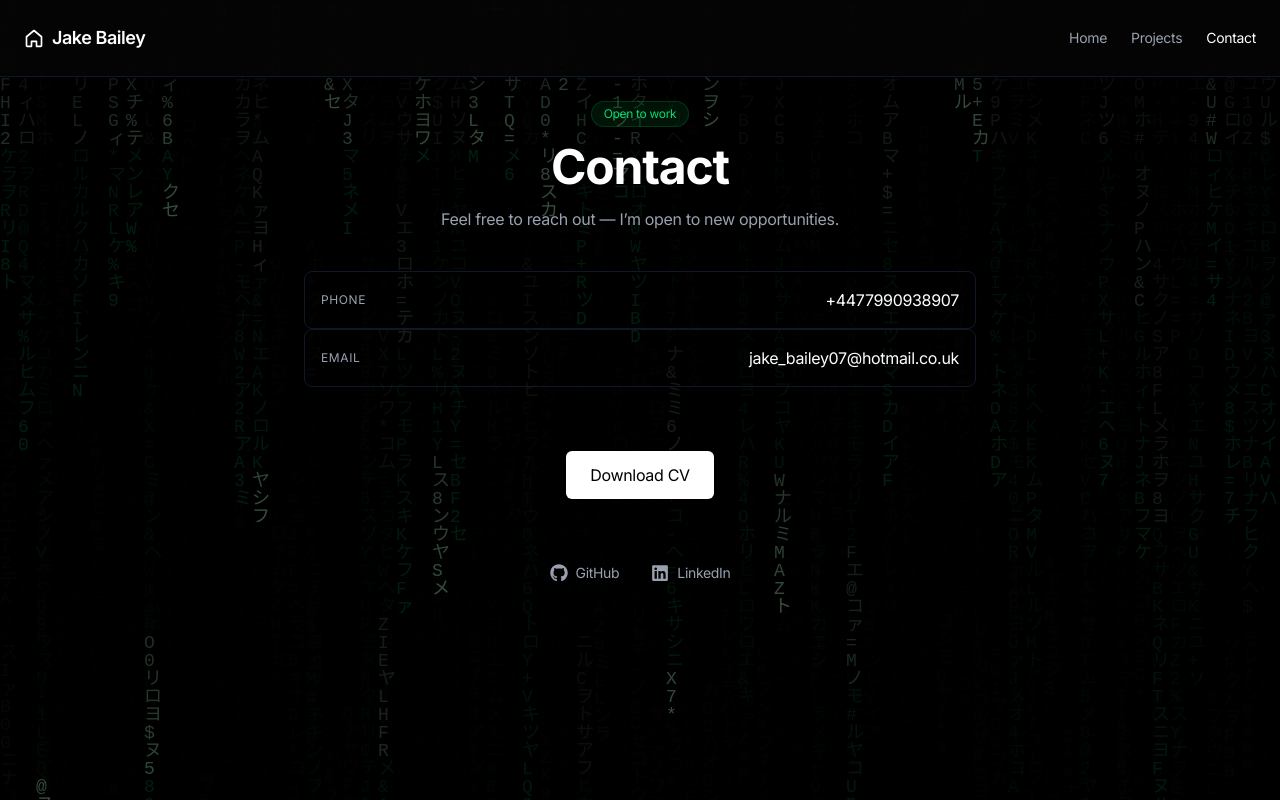
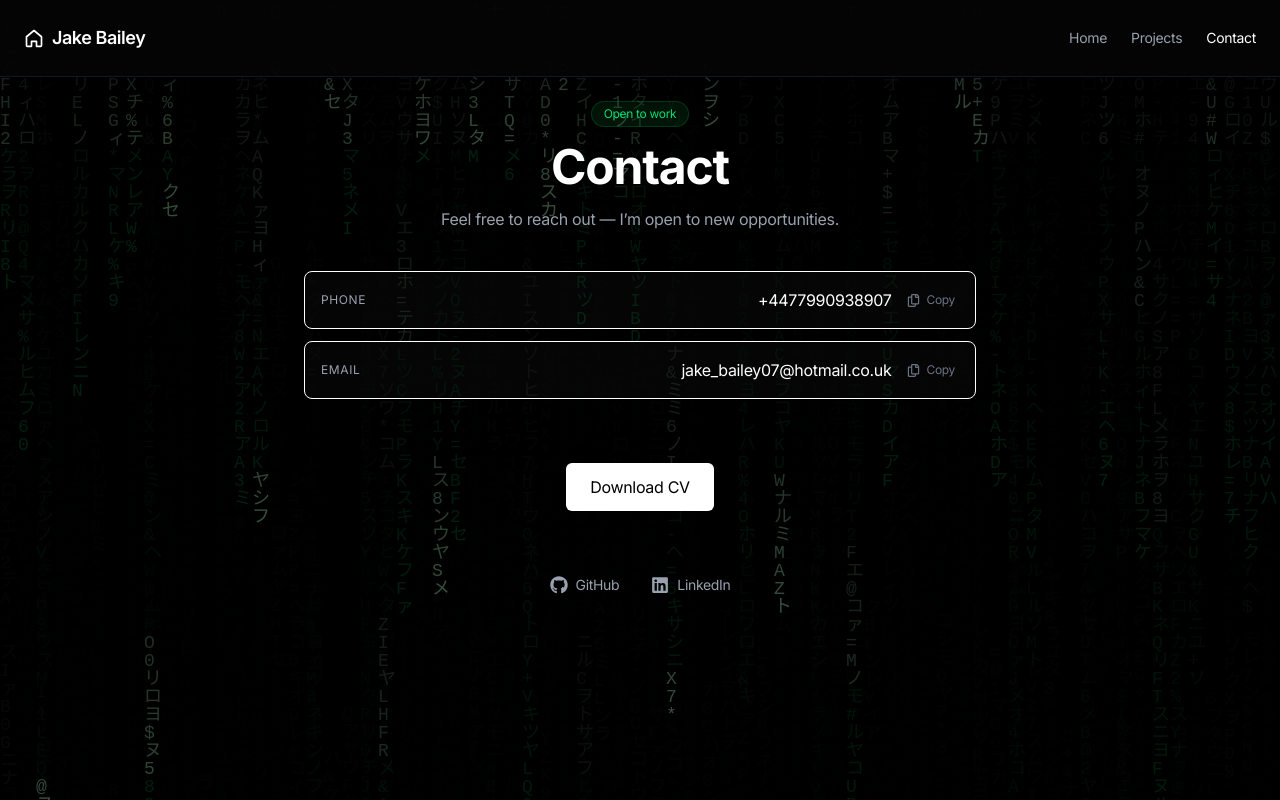
Before and after one commit to Bailsby/portfolio-site, a React (Vite) app: page /contact in a window 1280 px wide. Built offline with nearby package versions, Linux system fonts and the light colour scheme.

Commit message:
fix: make contact card copy keyboard accessible with feedback

```diff
--- a/src/components/ContactCard.tsx
+++ b/src/components/ContactCard.tsx
@@ -1,3 +1,6 @@
+import { useEffect, useState } from 'react'
+import { FaRegCopy, FaCheck } from 'react-icons/fa'
+
 import { copyToClipboard } from '../utils/copyToClipboard'
 
 type ContactItem = {
@@ -8,26 +11,56 @@ type ContactItem = {
 }
 
 export default function ContactCard({ item }: { item: ContactItem }) {
-  const content = (
-    <div
-      onClick={() => item.copyable && copyToClipboard(item.value)}
-      className="flex justify-between items-center p-4 border border-gray-900 rounded-lg hover:border-gray-500 hover:shadow-[0_0_20px_rgba(255,255,255,0.05)] transition-all duration-300 cursor-pointer"
-    >
-      <span className="text-gray-400 text-xs uppercase tracking-wider">
+  const [copied, setCopied] = useState(false)
+
+  // Reset the "Copied" state a couple of seconds after a successful copy.
+  useEffect(() => {
+    if (!copied) return
+
+    const timeout = setTimeout(() => setCopied(false), 2000)
+    return () => clearTimeout(timeout)
+  }, [copied])
+
+  async function handleCopy() {
+    const ok = await copyToClipboard(item.value)
+    if (ok) setCopied(true)
+  }
+
+  return (
+    <div className="flex items-center justify-between gap-4 rounded-lg border border-line bg-white/[0.02] p-4 transition-colors duration-300 hover:border-accent/40 hover:bg-white/[0.04]">
+      <span className="text-xs uppercase tracking-wider text-gray-400">
         {item.label}
       </span>
 
-      <span className="text-white">{item.value}</span>
+      <div className="flex items-center gap-3">
+        {item.href ? (
+          <a
+            href={item.href}
+            className="rounded-sm text-white transition-colors hover:text-accent focus-visible:outline-none focus-visible:ring-1 focus-visible:ring-accent focus-visible:ring-offset-2 focus-visible:ring-offset-black"
+          >
+            {item.value}
+          </a>
+        ) : (
+          <span className="text-white">{item.value}</span>
+        )}
+
+        {item.copyable && (
+          <button
+            type="button"
+            onClick={handleCopy}
+            aria-label={`Copy ${item.label.toLowerCase()}`}
+            className="flex items-center gap-1.5 rounded-sm p-1 text-xs text-gray-500 transition-colors hover:text-accent focus-visible:outline-none focus-visible:ring-1 focus-visible:ring-accent focus-visible:ring-offset-2 focus-visible:ring-offset-black"
+          >
+            {copied ? <FaCheck size={13} /> : <FaRegCopy size={13} />}
+            <span aria-hidden="true">{copied ? 'Copied' : 'Copy'}</span>
+          </button>
+        )}
+      </div>
+
+      {/* Announced to screen readers without changing the visual layout. */}
+      <span role="status" aria-live="polite" className="sr-only">
+        {copied ? `${item.label} copied to clipboard` : ''}
+      </span>
     </div>
   )
-
-  if (item.href) {
-    return (
-      <a href={item.href} target="_blank">
-        {content}
-      </a>
-    )
-  }
-
-  return content
 }
--- a/src/utils/copyToClipboard.ts
+++ b/src/utils/copyToClipboard.ts
@@ -1,3 +1,9 @@
-export function copyToClipboard(text: string) {
-  navigator.clipboard.writeText(text)
+export async function copyToClipboard(text: string): Promise<boolean> {
+  try {
+    await navigator.clipboard.writeText(text)
+    return true
+  } catch {
+    // Clipboard API is unavailable on insecure origins and in some browsers.
+    return false
+  }
 }
```
